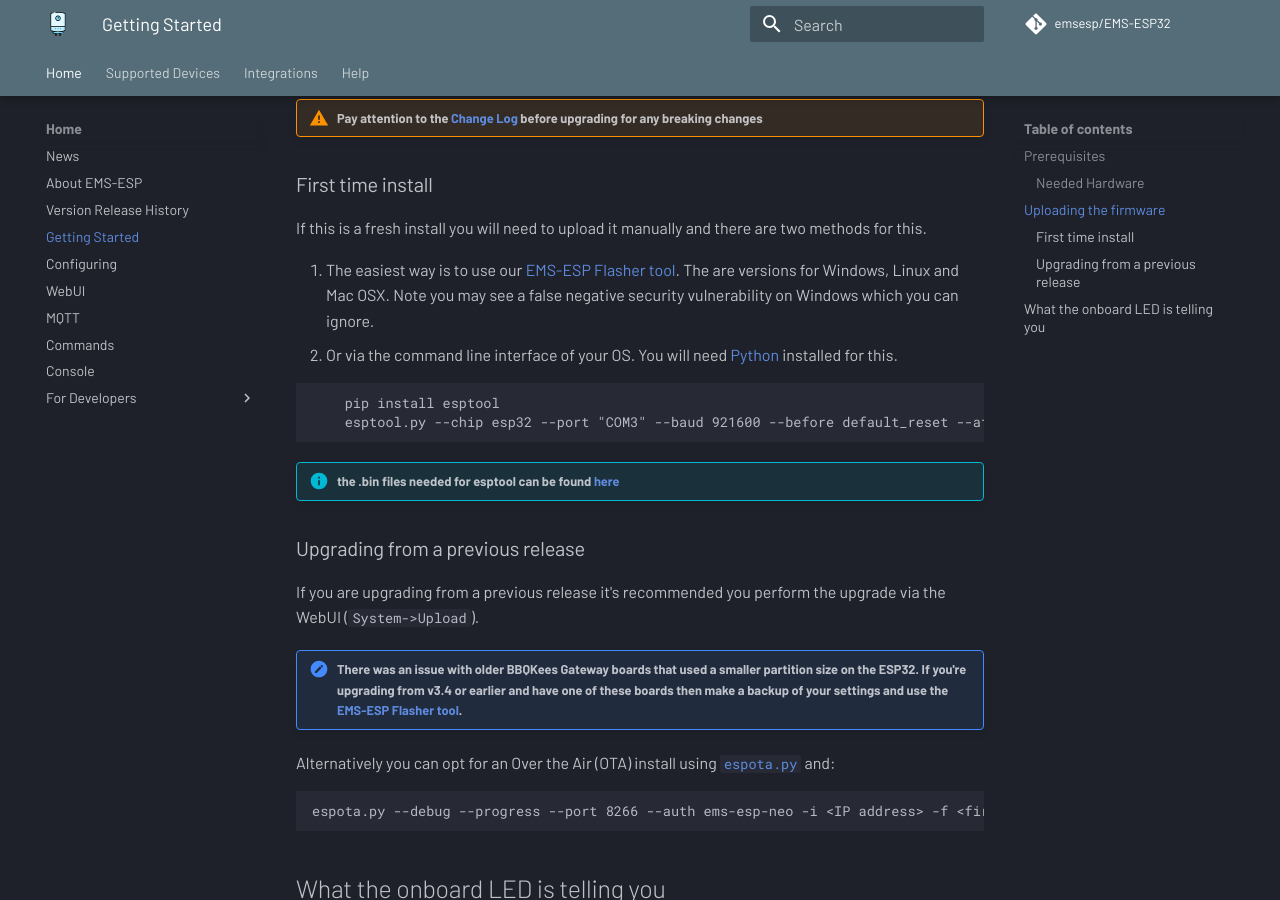
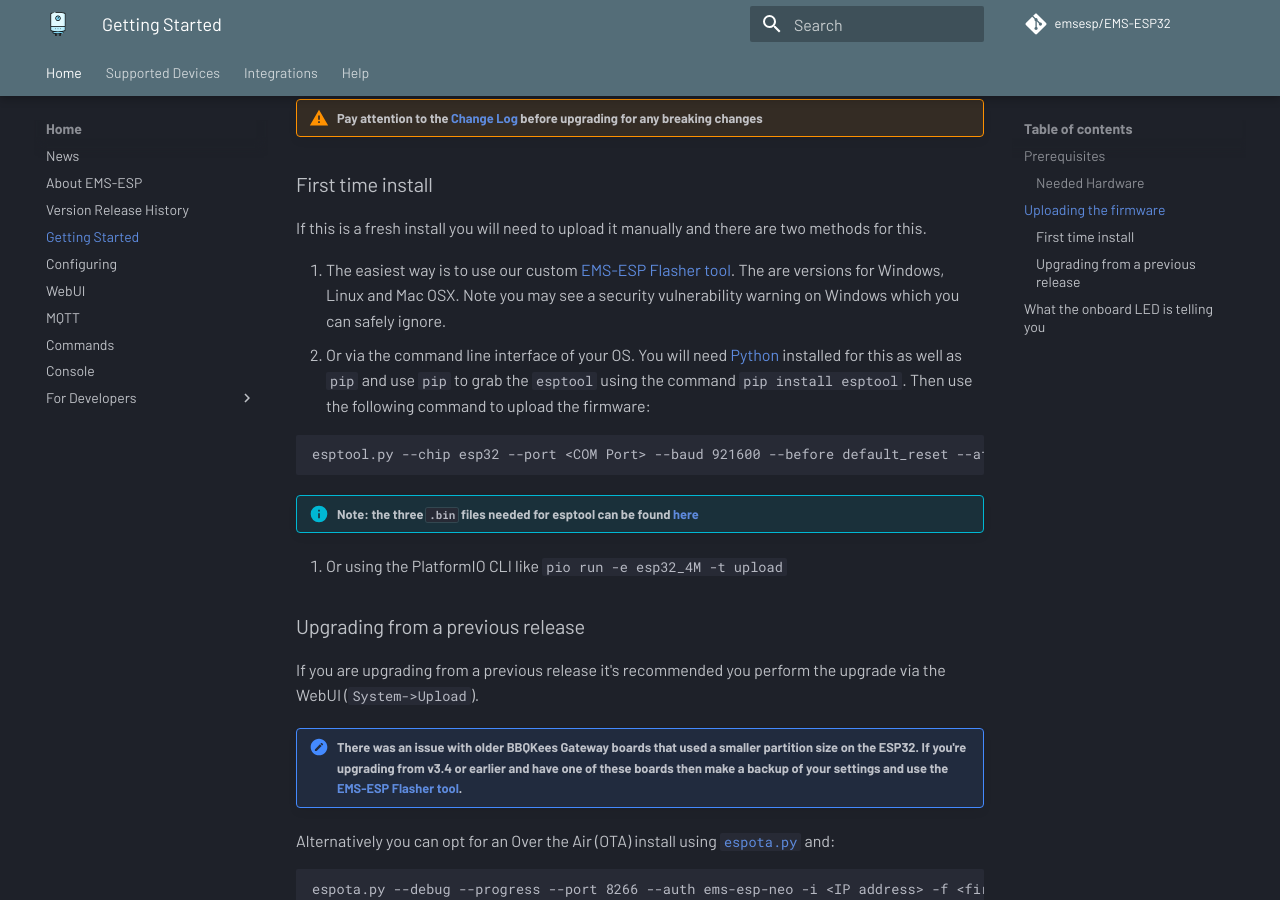
Before and after one commit to emsesp/docs, an MkDocs documentation site: the page built from docs/Getting-Started.md, in a window 1280 px wide and 900 px high, scrolled down 910 px. Built offline with MkDocs 1.6.1 and Material for MkDocs 9.7.7, drawn with Linux system fonts in a browser that asks for light colours; comment, search, counter and statistics services are not loaded.

Commit message:
update esptool command line

````diff
--- a/docs/Getting-Started.md
+++ b/docs/Getting-Started.md
@@ -25,15 +25,16 @@
 
 If this is a fresh install you will need to upload it manually and there are two methods for this.
 
-1. The easiest way is to use our [EMS-ESP Flasher tool](https://github.com/emsesp/EMS-ESP-Flasher/releases). The are versions for Windows, Linux and Mac OSX. Note you may see a false negative security vulnerability on Windows which you can ignore.
-2. Or via the command line interface of your OS. You will need [Python](https://www.python.org/downloads/) installed for this.
+1. The easiest way is to use our custom [EMS-ESP Flasher tool](https://github.com/emsesp/EMS-ESP-Flasher/releases). The are versions for Windows, Linux and Mac OSX. Note you may see a security vulnerability warning on Windows which you can safely ignore.
+2. Or via the command line interface of your OS. You will need [Python](https://www.python.org/downloads/) installed for this as well as `pip` and use `pip` to grab the `esptool` using the command `pip install esptool`. Then use the following command to upload the firmware:
 
 ```
-    pip install esptool
-    esptool.py --chip esp32 --port "COM3" --baud 921600 --before default_reset --after hard_reset write_flash -z --flash_mode dio --flash_freq 40m --flash_size detect 0x1000 bootloader_dio_40m.bin 0x8000 partitions.bin 0xe000 boot_app0.bin 0x10000 <firmware.bin>
+esptool.py --chip esp32 --port <COM Port> --baud 921600 --before default_reset --after hard_reset write_flash -z --flash_mode dio --flash_freq 40m --flash_size detect 0x1000 bootloader.bin 0x8000 partitions.bin 0xe000 boot_app0.bin 0x10000 <firmware.bin file>
 ```
 
-!!! info "the .bin files needed for esptool can be found [here](https://github.com/emsesp/EMS-ESP32/tree/main/scripts)"
+!!! info "Note: the three `.bin` files needed for esptool can be found [here](https://github.com/emsesp/EMS-ESP32/tree/main/scripts)"
+
+3. Or using the PlatformIO CLI like `pio run -e esp32_4M -t upload`
 
 ### Upgrading from a previous release
 
````
